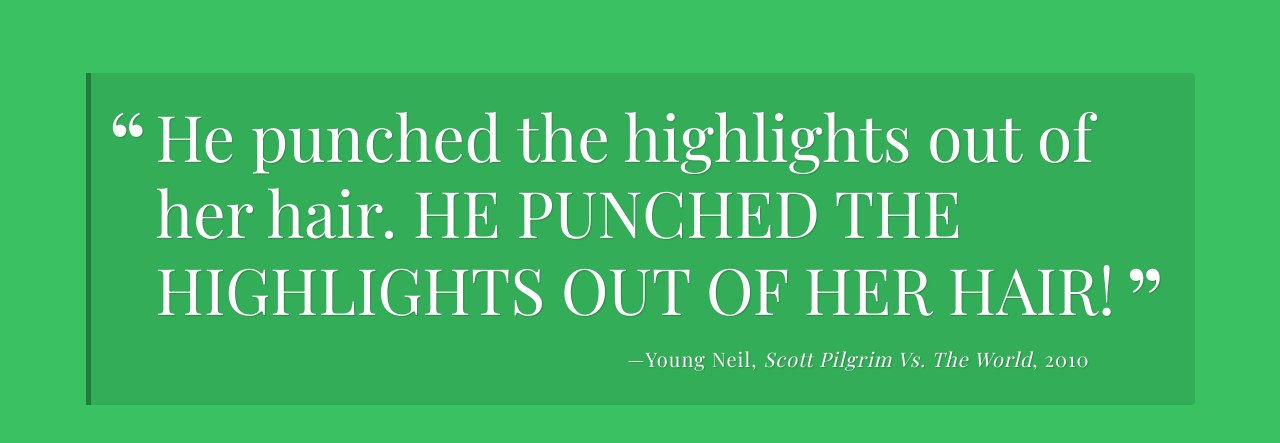
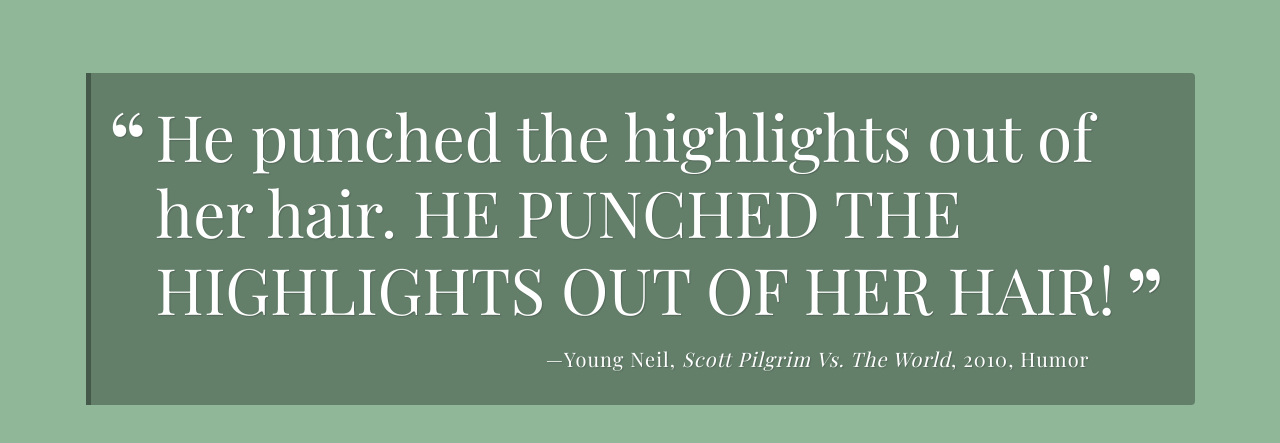
Before and after one commit to David247365/Random_Quote_Generator, a plain HTML site: page index.html in a window 1280 px wide. Shown: the part 147-590 px from the top of the page. Drawn offline with nearby package versions, Linux system fonts and the light colour scheme; a web font is replaced by a local one.

Commit message:
Created random color function to change the background color everytime the show random quote button is clicked

```diff
--- a/css/styles.css
+++ b/css/styles.css
@@ -138,7 +138,7 @@ h1 {
 
   .container {
     padding: 25px 25px 15px 55px;
-    background: rgba(0, 0, 0, 0.1);
+    background: rgba(0, 0, 0, 0.3);
     border-left: 5px solid rgba(0, 0, 0, 0.3);
     border-radius: 0 4px 4px 0;
   }
--- a/js/script.js
+++ b/js/script.js
@@ -11,6 +11,17 @@ let getQuote;
  * @type {object}
  */
 let randomQuote;
+/**
+ * @type {string}
+ */
+let color;
+let red;
+let green;
+let blue;
+/**
+ * @type {number}
+ */
+let randomNumForColor;
 
 /***
  * This array contains objects that are filled with quotes
@@ -20,27 +31,32 @@ const quotes = [{
     quote: "You made me swallow my gum! That’s going to be in my digestive tract for seven years!",
     source: "Gideon Graves",
     citation: "Scott Pilgrim Vs. The World",
-    year: 2010
+    year: 2010,
+    category: 'Humor'
 }, {
     quote: "He punched the highlights out of her hair. HE PUNCHED THE HIGHLIGHTS OUT OF HER HAIR!",
     source: "Young Neil",
     citation: "Scott Pilgrim Vs. The World",
-    year: 2010
+    year: 2010,
+    category: 'Humor'
 }, {
     quote: "Chicken isn't vegan?",
     source: "Todd Ingram",
     citation: "Scott Pilgrim Vs. The World",
-    year: 2010
+    year: 2010,
+    category: 'Humor'
 }, {
     quote: "Bread makes you fat!?",
     source: "Scott Pilgrim",
     citation: "Scott Pilgrim Vs. The World",
-    year: 2010
+    year: 2010,
+    category: 'Humor'
 }, {
     quote: "Amazon.ca! What's the website for that?",
     source: "Scott Pilgrim",
     citation: "Scott Pilgrim Vs. The World",
-    year: 2010
+    year: 2010,
+    category: 'Humor'
 },];
 /***
  * Returns a random object within the quotes array
@@ -77,14 +93,44 @@ function printQuote() {
     if (getQuote.year) {
         quoteText += `<span class='year'>${getQuote.year}</span>`;
     }
+    if (getQuote.category) {
+        quoteText += `<span class='year'>${getQuote.category}</span>`
+    }
     quoteText += `</p>`;
     // We are now assigning the inner HTML to our quoteText variable
     document.getElementById('quote-box').innerHTML = quoteText;
 }
+
+/**
+ * This function will return a number value to be placed in our RGBA model
+ *
+ * @return {number} Random number between 0 and 256;
+ */
+function createRandomRGB() {
+    return Math.floor(Math.random() * 256);
+}
+
+
+/**
+ * 'randomColor' function will create a random background color everytime the function is called with the click event.
+ *
+*/
+function randomColor() {
+    red = createRandomRGB();
+    green = createRandomRGB();
+    blue = createRandomRGB();
+    color = `rgba(${red}, ${green}, ${blue}, 0.5)`;
+    document.body.style.backgroundColor = `${color}`;
+}
+
 /***
  * click event listener for the print quote button
  * DO NOT CHANGE THE CODE BELOW!!
  ***/
 printQuote();
+randomColor();
+
 
 document.getElementById("load-quote").addEventListener("click", printQuote, false);
+
+document.getElementById("load-quote").addEventListener("click", randomColor);
```
